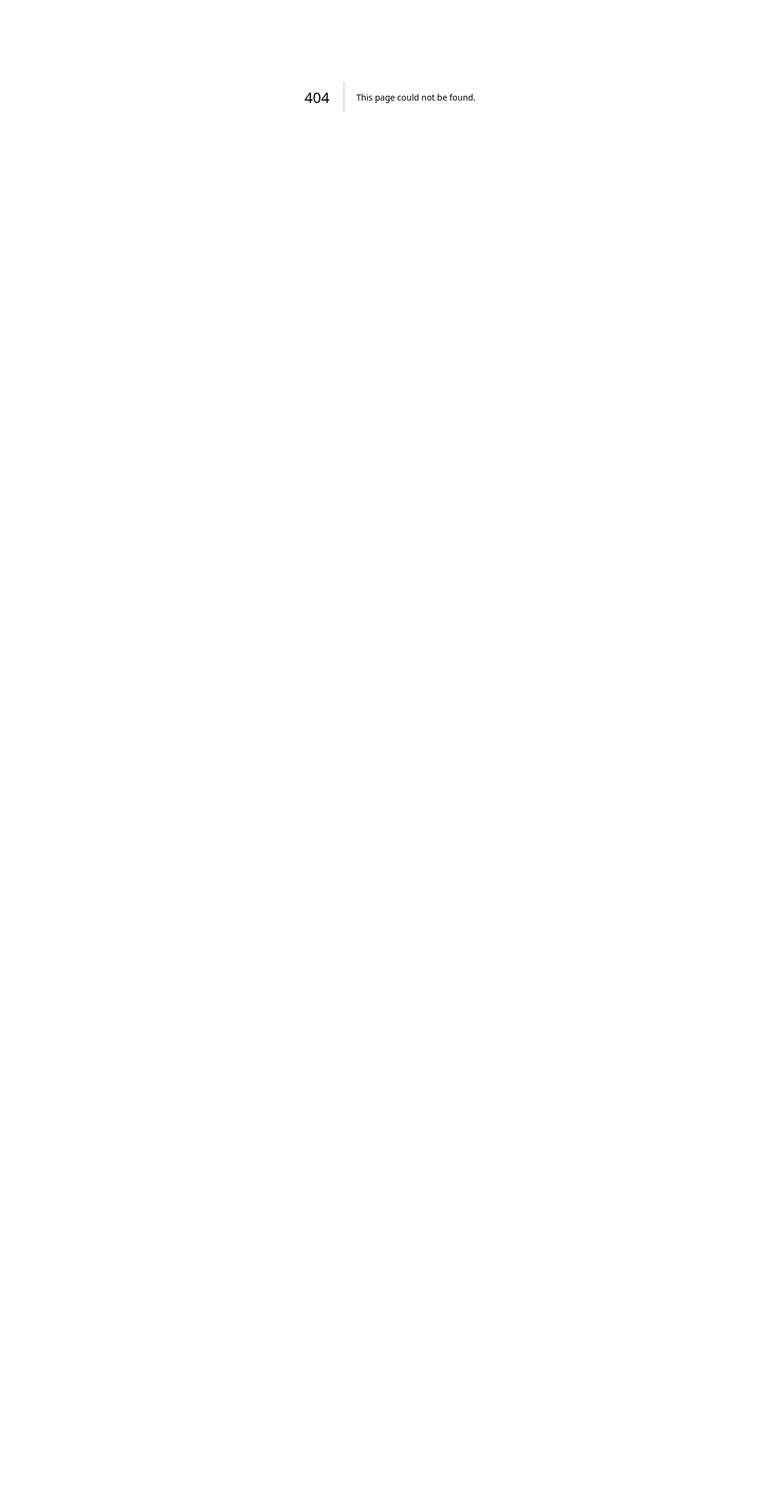
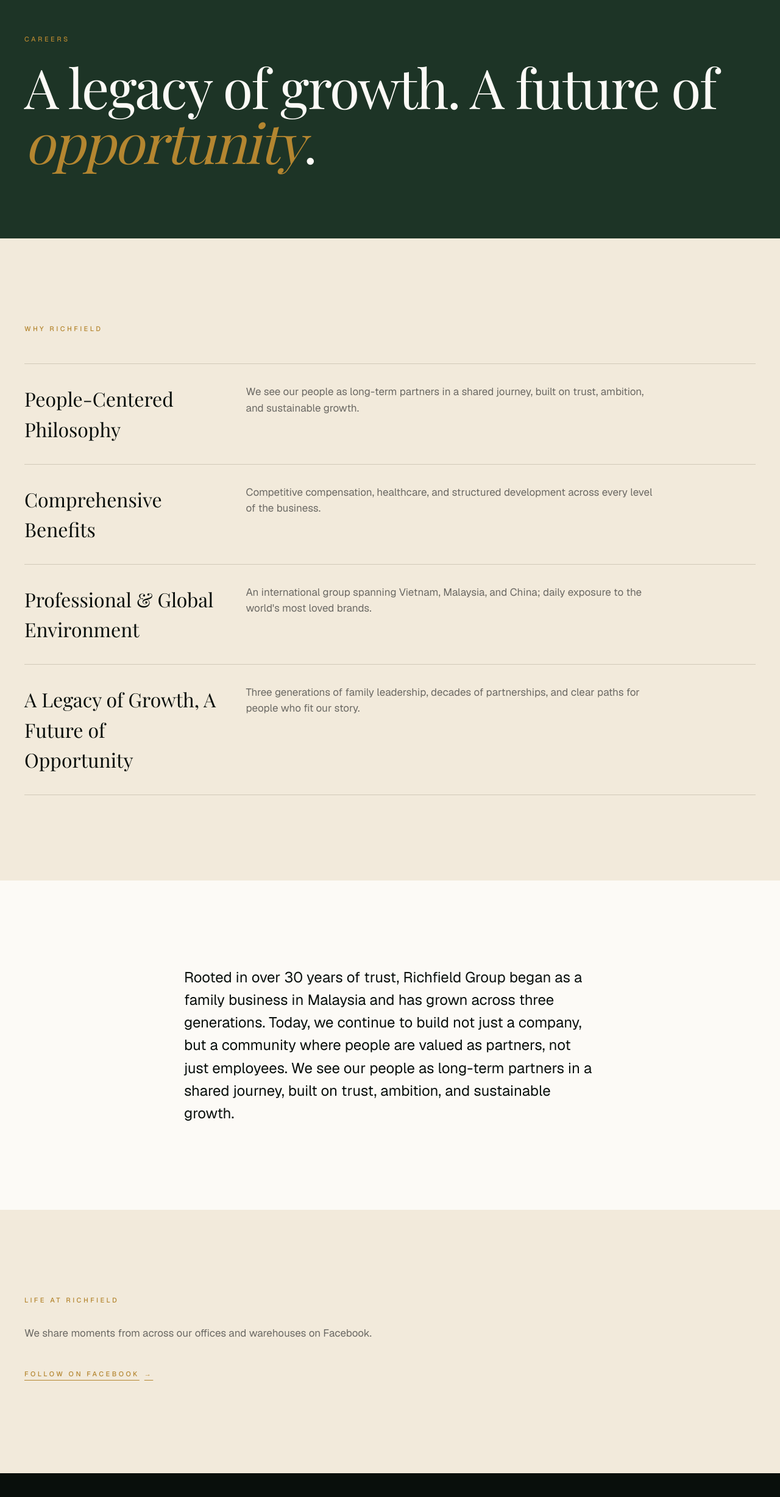
Before and after one commit to tutur3u/richfield, a Next.js app: page /careers in a window 1280 px wide. Before the commit this address had no page. Shown: the part 241-2696 px from the top of the page at 61% size. Before the commit the page ends 800 px from the top, so only its background shows below. Built offline with nearby package versions, Linux system fonts and the light colour scheme.

Commit message:
feat(page): /careers with why-richfield, heritage, life-at, positions

```diff
--- /dev/null
+++ b/app/(site)/careers/page.tsx
@@ -0,0 +1,122 @@
+import type { Metadata } from "next";
+import Link from "next/link";
+import { PageHeader } from "@/app/_components/primitives/page-header";
+import { Eyebrow } from "@/app/_components/primitives/eyebrow";
+import { HairlineRule } from "@/app/_components/primitives/hairline-rule";
+import { SoftCta } from "@/app/_components/primitives/soft-cta";
+import { SoftCtaCloser } from "@/app/_components/sections/soft-cta-closer";
+import { whyRichfield, heritageBlock, openPositions } from "@/content/en/careers";
+import { site } from "@/content/en/site";
+
+export const dynamic = "force-static";
+
+export const metadata: Metadata = {
+  title: "Careers",
+  description: heritageBlock.slice(0, 160),
+  alternates: { canonical: "/careers" },
+};
+
+export default function CareersPage() {
+  return (
+    <>
+      <PageHeader
+        eyebrow="Careers"
+        heading="A legacy of growth. A future of *opportunity*."
+        tone="green"
+      />
+
+      <section className="bg-cream px-6 py-[clamp(96px,11vw,140px)] sm:px-10">
+        <div className="mx-auto flex max-w-[1300px] flex-col gap-12">
+          <Eyebrow tone="gold">Why Richfield</Eyebrow>
+          <ul className="flex flex-col">
+            {whyRichfield.map((p) => (
+              <li
+                key={p.heading}
+                className="grid gap-4 border-t border-line py-8 lg:grid-cols-[28ch_1fr] lg:gap-12"
+              >
+                <h3 className="font-display text-[clamp(24px,2.5vw,32px)] text-ink">
+                  {p.heading}
+                </h3>
+                <p className="max-w-[60ch] text-[17px] leading-[1.55] text-muted">
+                  {p.body}
+                </p>
+              </li>
+            ))}
+            <HairlineRule />
+          </ul>
+        </div>
+      </section>
+
+      <section className="bg-paper px-6 py-[clamp(96px,11vw,140px)] sm:px-10">
+        <div className="mx-auto max-w-[60ch]">
+          <p className="text-[clamp(20px,2vw,24px)] leading-[1.55] text-ink">
+            {heritageBlock}
+          </p>
+        </div>
+      </section>
+
+      <section className="bg-cream px-6 py-[clamp(96px,11vw,140px)] sm:px-10">
+        <div className="mx-auto flex max-w-[1300px] flex-col gap-8">
+          <Eyebrow tone="gold">Life at Richfield</Eyebrow>
+          <p className="max-w-[60ch] text-[17px] leading-[1.55] text-muted">
+            We share moments from across our offices and warehouses on Facebook.
+          </p>
+          <SoftCta href={site.socials.facebook} external>
+            Follow on Facebook
+          </SoftCta>
+        </div>
+      </section>
+
+      <section className="bg-ink px-6 py-[clamp(96px,11vw,140px)] sm:px-10 text-paper">
+        <div className="mx-auto flex max-w-[1300px] flex-col gap-8">
+          <Eyebrow tone="gold">Open positions</Eyebrow>
+          {openPositions.length === 0 ? (
+            <div className="flex flex-col gap-4 border-t border-paper/15 py-8">
+              <p className="max-w-[60ch] text-[17px] leading-[1.55] text-paper/70">
+                We're not actively recruiting right now. Reach out anyway; we'd
+                like to hear from people who fit our story.
+              </p>
+              <Link
+                href="/contact"
+                className="text-[11px] font-medium uppercase tracking-[0.32em] text-gold underline decoration-gold underline-offset-[6px]"
+              >
+                Get in touch →
+              </Link>
+            </div>
+          ) : (
+            <table className="w-full border-collapse">
+              <thead>
+                <tr className="text-left text-[11px] uppercase tracking-[0.16em] text-paper/60">
+                  <th className="border-b border-paper/15 py-4">Job title</th>
+                  <th className="border-b border-paper/15 py-4">Positions</th>
+                  <th className="border-b border-paper/15 py-4">Location</th>
+                  <th className="border-b border-paper/15 py-4">Deadline</th>
+                </tr>
+              </thead>
+              <tbody>
+                {openPositions.map((p) => (
+                  <tr key={p.title} className="text-[15px] text-paper/85">
+                    <td className="border-b border-paper/10 py-4">
+                      {p.href ? (
+                        <Link href={p.href} className="hover:text-gold">
+                          {p.title}
+                        </Link>
+                      ) : (
+                        p.title
+                      )}
+                    </td>
+                    <td className="border-b border-paper/10 py-4">{p.positions}</td>
+                    <td className="border-b border-paper/10 py-4">{p.location}</td>
+                    <td className="border-b border-paper/10 py-4">{p.deadline}</td>
+                  </tr>
+                ))}
+              </tbody>
+            </table>
+          )}
+        </div>
+      </section>
+
+      <SoftCtaCloser />
+    </>
+  );
+}
```
